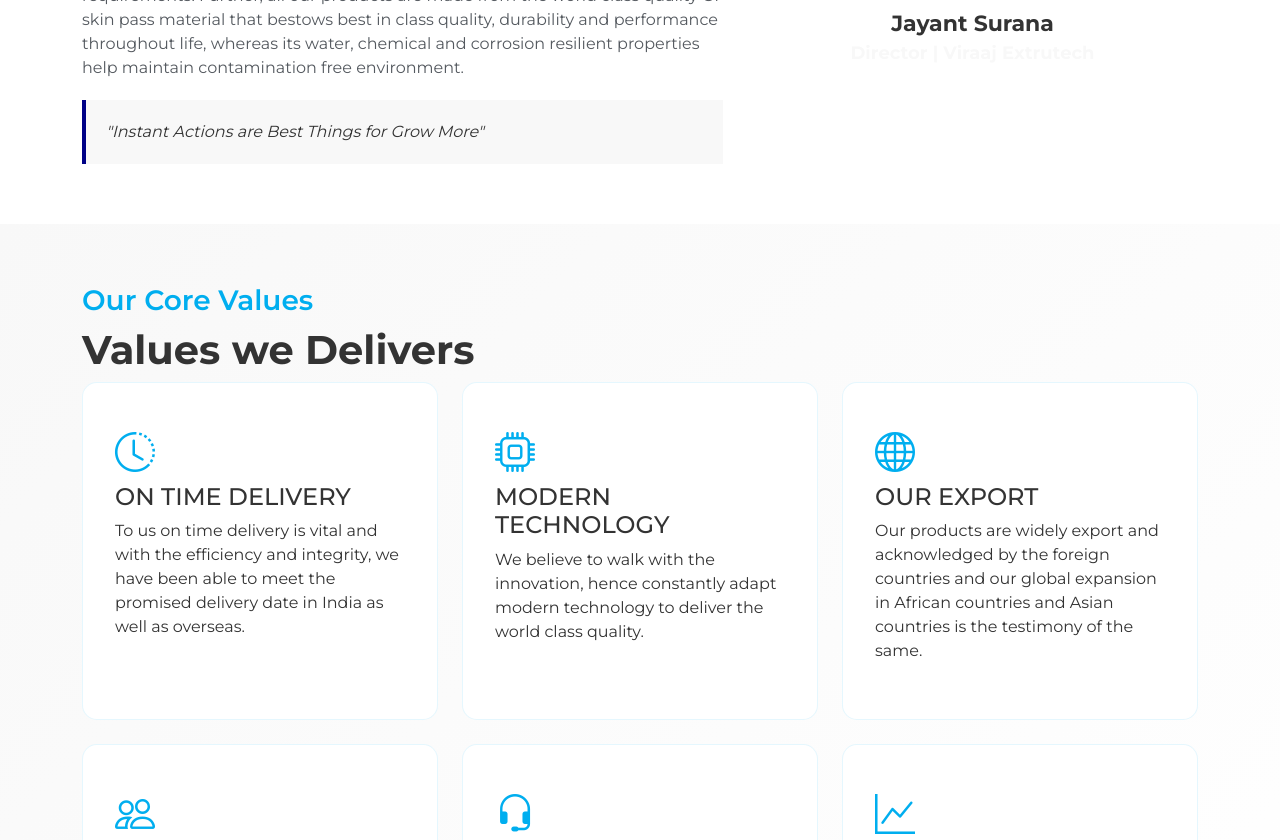
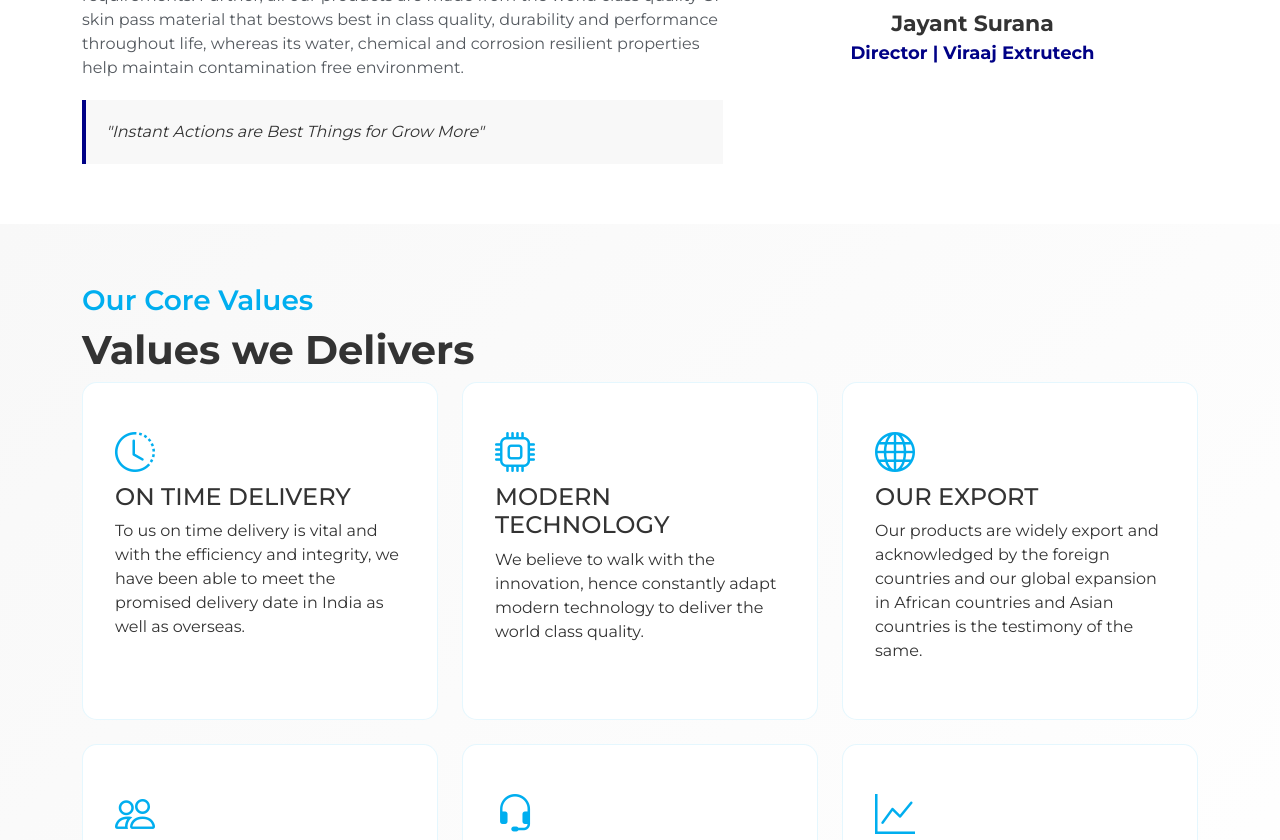
Before and after one commit to Himanshukumar2003/Viraaj-Extrutech, a plain HTML site: page about.html in a window 1280 px wide. Shown: the part 2040-2880 px from the top of the page. Drawn offline with nearby package versions, Linux system fonts and the light colour scheme.

Commit message:
first commit

```diff
--- a/css/index.css
+++ b/css/index.css
@@ -122,7 +122,7 @@
 
 .director-role {
     font-size: 18px;
-    color: #f8f8f8;
+    color: var(--global-color-primary-two);
     font-weight: bold;
 }
 
```
